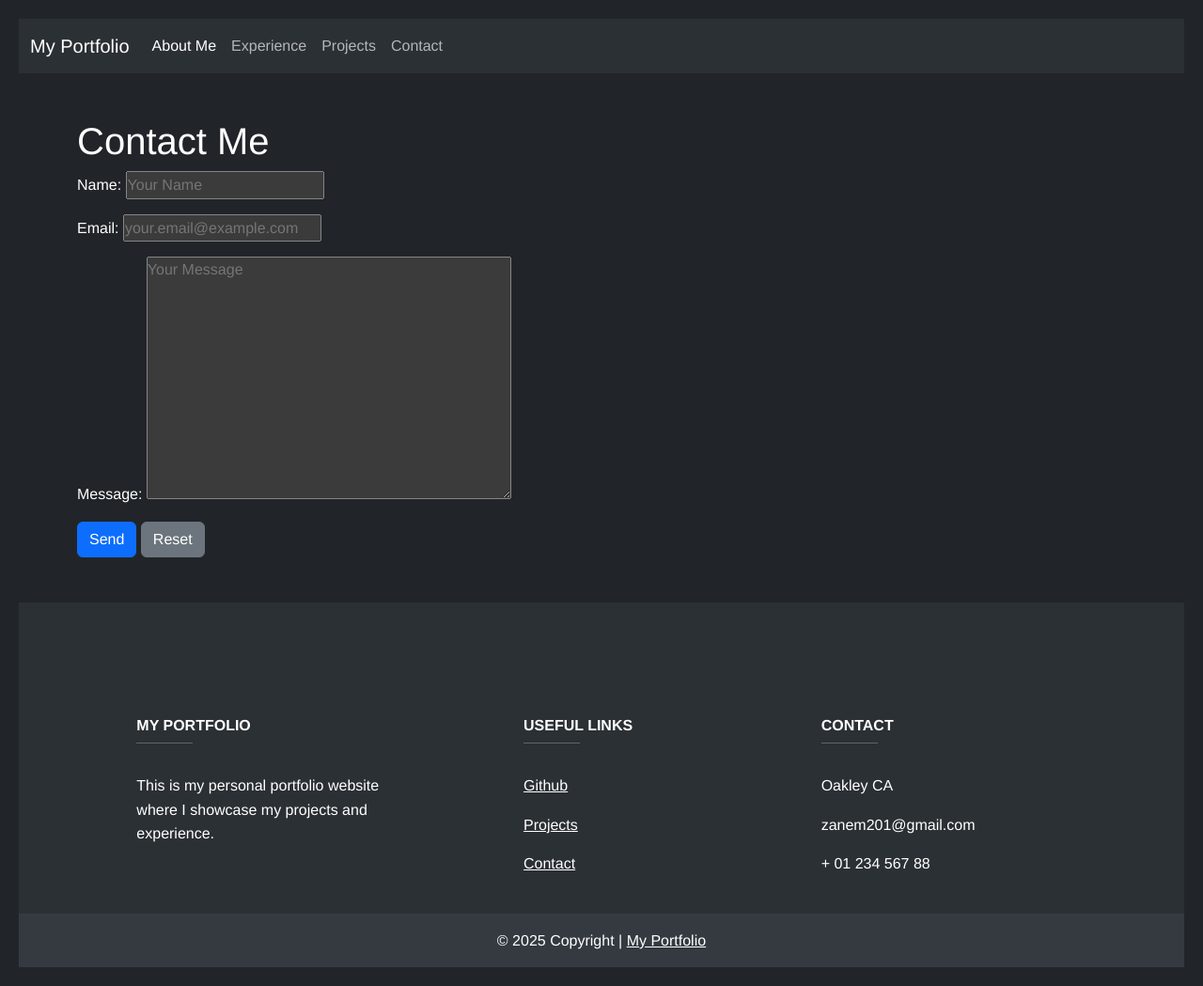
After one commit to ZaneM201/117-portfolio, a Django app: page /contact/ in a window 1280 px wide. The commit adds this page. Shown: the whole page at 94% size. Run offline with Django 5.2, Linux system fonts and the light colour scheme.

Commit message:
Class 5 and Assignment 3

```diff
--- /dev/null
+++ b/pages/forms.py
@@ -0,0 +1,6 @@
+from django import forms
+
+class ContactForm(forms.Form):
+    name = forms.CharField(max_length=50, widget=forms.TextInput(attrs={'placeholder': 'Your Name'}))
+    email = forms.EmailField(widget=forms.EmailInput(attrs={'placeholder': 'your.email@example.com'}))
+    message = forms.CharField(widget=forms.Textarea(attrs={'placeholder': 'Your Message'}))
--- a/pages/urls.py
+++ b/pages/urls.py
@@ -4,4 +4,5 @@ from pages import views
 urlpatterns = [
     path('', views.about_view, name='about_me'),
     path('experience/', views.experience_view, name='experience'),
+    path('contact/', views.contact_view, name='contact'),
 ]
--- a/pages/views.py
+++ b/pages/views.py
@@ -1,4 +1,6 @@
 from django.shortcuts import render
+from .forms import ContactForm
+from django.core.mail import send_mail
 
 # Create your views here.
 def about_view(request):
@@ -6,3 +8,44 @@ def about_view(request):
 
 def experience_view(request):
     return render(request, 'pages/experience.html')
+
+def contact_view(request):
+    # Handle contact form submission
+    if request.method == 'POST':
+        form = ContactForm(request.POST)
+        # Validate the form and collect data
+        if form.is_valid():
+            name = form.cleaned_data['name']
+            email = form.cleaned_data['email']
+            message = form.cleaned_data['message']
+
+            # Build the email content
+            message_body = (
+                f'You have a new email from your Portfolio webpage \n'
+                f'Name: {name}\n'
+                f'Email: {email}\n'
+                f'Message: {message}\n'
+            )
+            try:
+                send_mail(
+                    # Subject
+                    f'Email from Portfolio Website',
+                    # Message Body --> The user typed message
+                    message_body,
+                    email,  # From email (user's email)
+                    ['zanem201@gmail.com'],  # To email (your email)
+                )
+                # after sending the email
+                form = ContactForm()  # Reset the form
+                return render(request, 'pages/contact.html', { 'form': form})
+            except Exception as e:
+                print(f'Error sending email: {e}')
+                return render(request, 'pages/contact.html', {'form': form})
+        else:
+            print('Form is not valid')
+    else:
+        form = ContactForm()
+        return render(request, 'pages/contact.html', {'form': form})
+
+    form = ContactForm()
+    return render(request, 'pages/contact.html', {'form': form})
--- a/static/css/style.css
+++ b/static/css/style.css
@@ -37,6 +37,8 @@ body {
     max-width: 600px;
     text-align: left;
 }
+/* Contact Section */
+
 
 /* Experience Section */
 
--- a/templates/footer.html
+++ b/templates/footer.html
@@ -36,13 +36,14 @@
                     <hr class="mb-4 mt-0 d-inline-block mx-auto" style="width: 60px; height: 2px"/>
                     <p><a href="#!" class="text-white">Github</a></p>
                     <p><a href="{% url 'projects' %}" class="text-white">Projects</a></p>
+                    <p><a href="{% url 'contact' %}" class="text-white">Contact</a></p>
                 </div>
 
                 <div class="col-md-4 col-lg-3 col-xl-3 mx-auto mb-md-0 mb-4">
                     <h6 class="text-uppercase fw-bold">Contact</h6>
                     <hr class="mb-4 mt-0 d-inline-block mx-auto" style="width: 60px; height: 2px"/>
-                    <p><i class="fas fa-home mr-3"></i> New York, NY 10012, US</p>
-                    <p><i class="fas fa-envelope mr-3"></i> info@example.com</p>
+                    <p><i class="fas fa-home mr-3"></i> Oakley CA</p>
+                    <p><i class="fas fa-envelope mr-3"></i> zanem201@gmail.com</p>
                     <p><i class="fas fa-phone mr-3"></i> + 01 234 567 88</p>
                 </div>
             </div>
--- a/templates/navbar.html
+++ b/templates/navbar.html
@@ -15,6 +15,9 @@
                 <li class="nav-item">
                     <a class="nav-link" href="{% url 'projects' %}">Projects</a>
                 </li>
+                <li class="nav-item">
+                    <a class="nav-link" href="{% url 'contact' %}">Contact</a>
+                </li>
             </ul>
         </div>
     </div>
--- a/templates/pages/about_me.html
+++ b/templates/pages/about_me.html
@@ -1,4 +1,4 @@
-{% extends "base.html" %}
+{% extends 'base.html' %}
 
 {% block title %} About Me {% endblock title %}
 {% load static %}
--- /dev/null
+++ b/templates/pages/contact.html
@@ -0,0 +1,16 @@
+{% extends 'base.html' %}
+{% block title %}Contact Me{% endblock title %}
+{% load static %}
+
+{% block content %}
+
+<h1 class="contact">Contact Me</h1>
+<form id="contact-form" method="POST">
+    {% csrf_token %}
+    {{ form.as_p }}
+    <div class="form-buttons">
+        <button class="btn btn-primary" type="submit">Send</button>
+        <button class="btn btn-secondary" type="reset">Reset</button>
+    </div>
+</form>
+{% endblock content %}
--- a/templates/pages/experience.html
+++ b/templates/pages/experience.html
@@ -1,4 +1,4 @@
-{% extends "base.html" %}
+{% extends 'base.html' %}
 
 {% block title %}My Experience{% endblock title %}
 
--- a/templates/projects/projects.html
+++ b/templates/projects/projects.html
@@ -1,4 +1,4 @@
-{% extends "base.html" %}
+{% extends 'base.html' %}
 
 {% block title %} Projects {% endblock title %}
 
```
Also changed, not shown: config/settings.py (+19 -0 lines), 1 other file.
